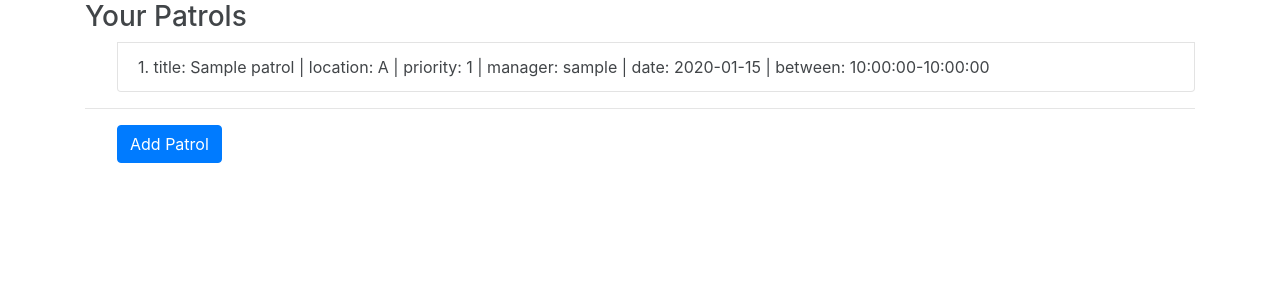
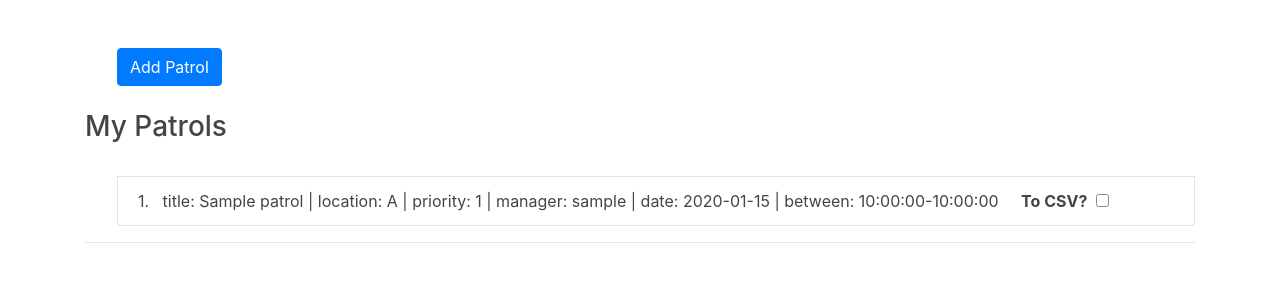
Before and after one commit to bilbisli/SecureCity, a Django app: page /PatrolManagement/ in a window 1280 px wide. Shown: the part 56-356 px from the top of the page. Run offline with Django 4.2, Linux system fonts and the light colour scheme; a user stored in the database is signed in; tables that the repository leaves empty hold one stand-in row (values such as "Sample post").

Commit message:
BSPM2022T11-105

```diff
--- a/SecureCity/HomePage/templates/Patrols/PatrolManagement.html
+++ b/SecureCity/HomePage/templates/Patrols/PatrolManagement.html
@@ -10,20 +10,26 @@
 </head>
 <body>
 {#    <link rel="stylesheet" href="/static/style_back_all.css">#}
+    <div>
+        {# add patrol button #}
+        <br>
+        <br>
+        <a href="{% url 'CreatePatrol' %}" class="btn btn-primary" style="margin-left:2em">Add Patrol</a>
+                <br>        <br>
+    </div>
     <div class="patrol_list: ">
          <ul class="list-group" style="opacity:0.85;">
-             <h3>Your Patrols</h3>
+             <h3>My Patrols</h3><br>
             {% for number, patrol in patrols %}
                 {# TODO: when specific patrol page is created - change the patrol listing to include a link of it #}
-                <li class="list-group-item" style="margin-left:2em">{{ number }}.   {{patrol}}</li>
+                <li class="list-group-item" style="margin-left:2em">{{ number }}.&nbsp;&nbsp;&nbsp;{{patrol}}
+                    &nbsp;&nbsp;&nbsp; <b>To CSV?</b>&nbsp;&nbsp;<input type="checkbox" name="ToCSV">
+                </li>
             {% endfor %}
         </ul>
         <hr>
     </div>
-    <div>
-        {# add patrol button #}
-        <a href="{% url 'CreatePatrol' %}" class="btn btn-primary" style="margin-left:2em">Add Patrol</a>
-    </div>
+
 </body>
 </html>
 {% endblock %}
```
